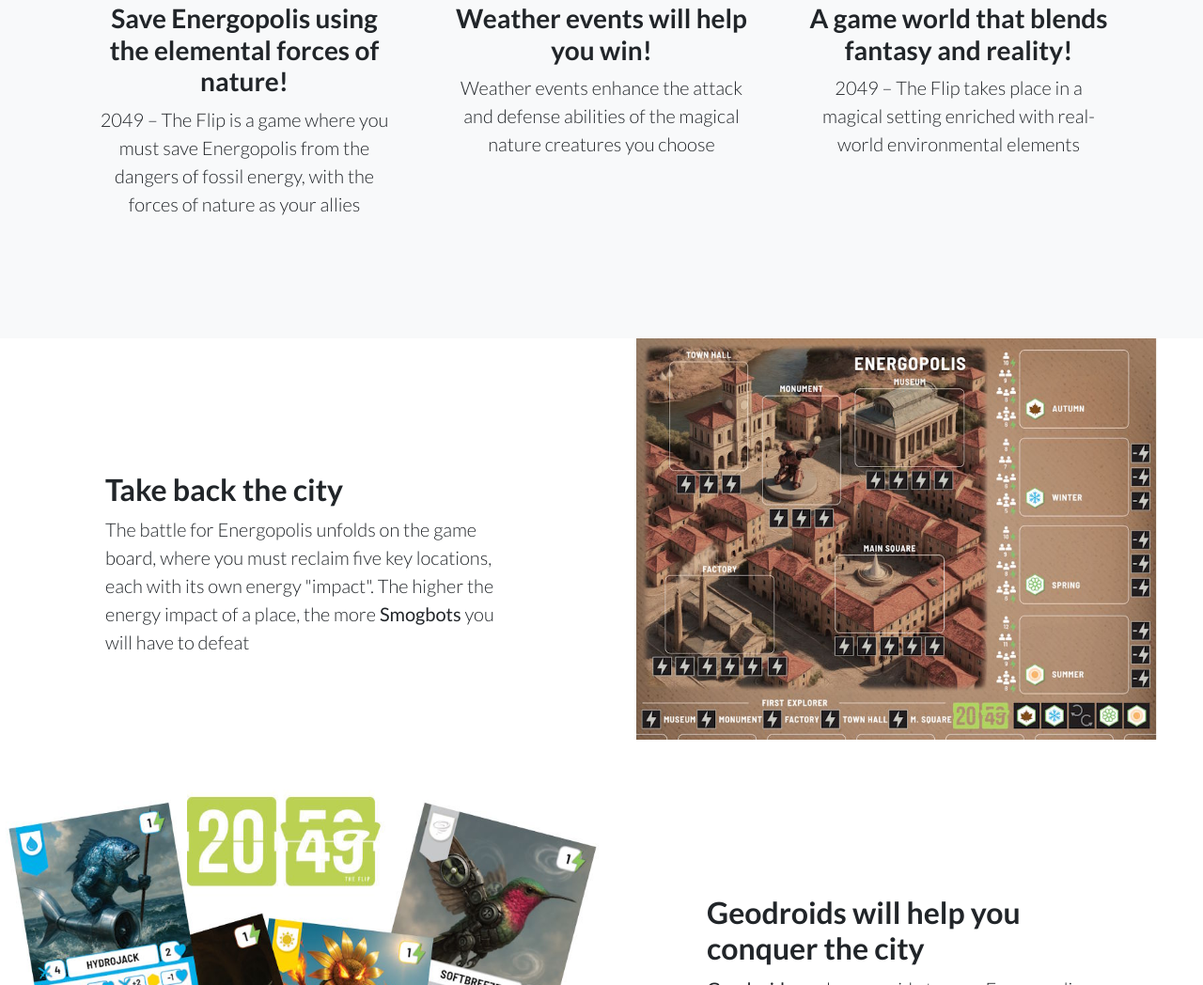
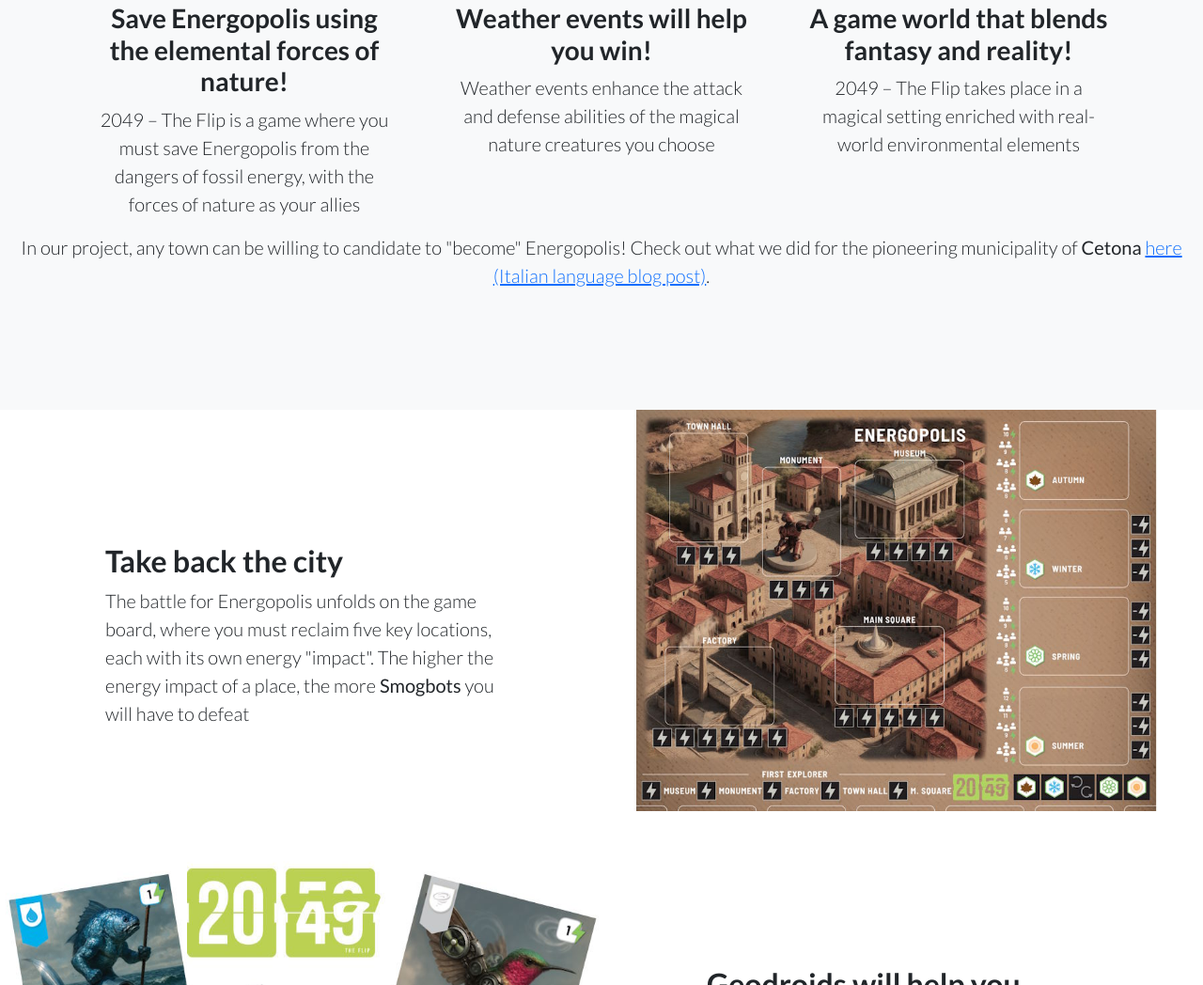
Before and after one commit to vflorusso/2049-landing, a plain HTML site: page docs/index-en.html in a window 1280 px wide. Shown: the part 732-1780 px from the top of the page at 94% size. Drawn offline with nearby package versions, Linux system fonts and the light colour scheme.

```diff
--- a/docs/index-en.html
+++ b/docs/index-en.html
@@ -80,6 +80,7 @@
                     </div>
                 </div>
             </div>
+            <p class="lead">In our project, any town can be willing to candidate to "become" Energopolis! Check out what we did for the pioneering municipality of <b>Cetona</b> <a href="https://www.emotiondiscoveryuniverse.com/post/emozionante-consegna-del-gioco-da-tavolo-2049-the-flip-custom-per-cetona-baciata-dalla-neve" target="_blank">here (Italian language blog post)</a>.</p>
         </section>
         <!-- Caratteristiche del gioco-->
         <section class="showcase">
```
Also changed, not shown: docs/index.html (+1 -0 lines).
